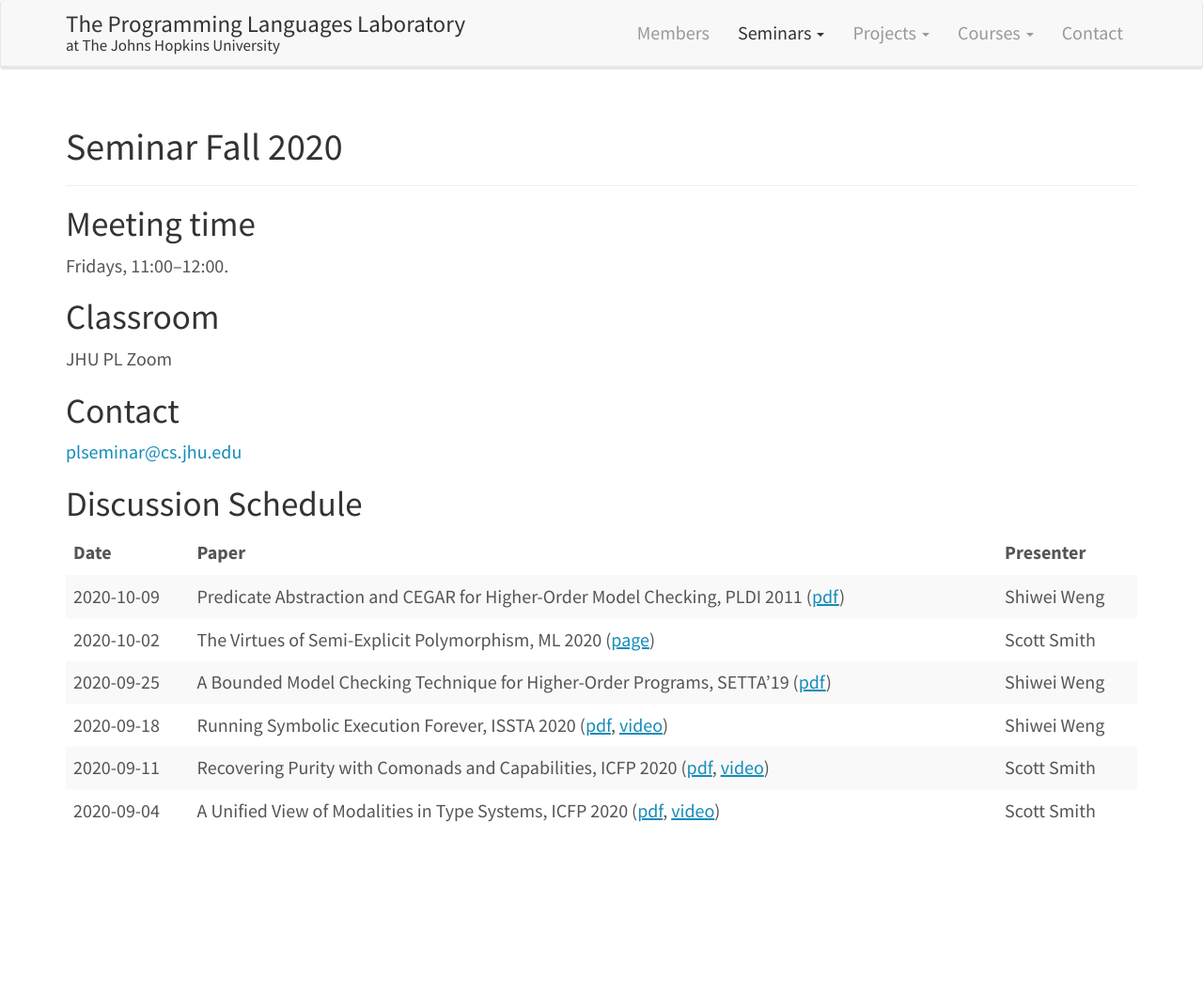
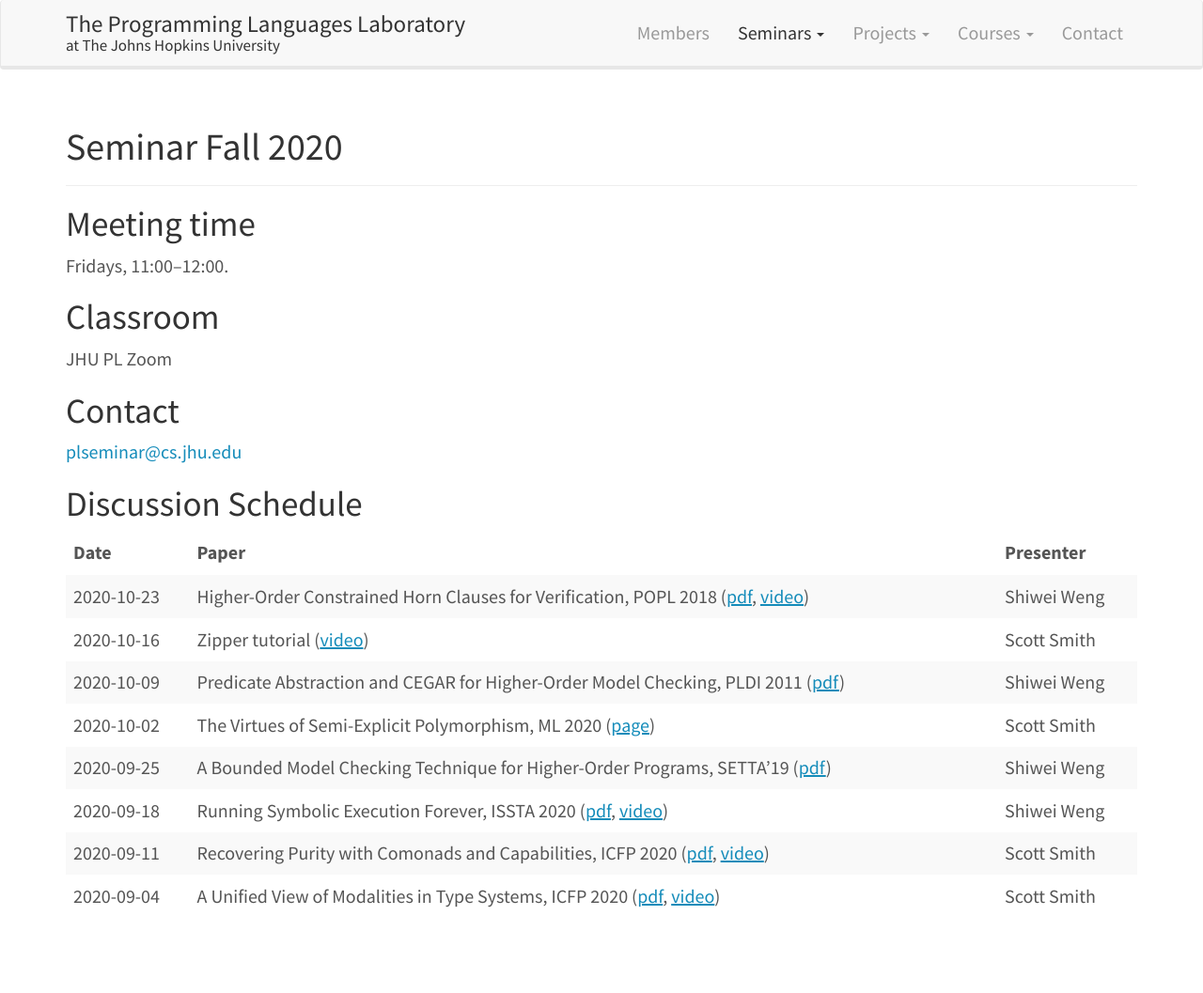
Before and after one commit to JHU-PL-Lab/www-pl-lab, a Jekyll site: the page built from seminars/fall-2020.md, in a window 1280 px wide. Shown: the whole page at 94% size. Built offline with Jekyll 4.4.1, drawn with Linux system fonts in a browser that asks for light colours; before the commit the page ends 965 px from its top, so only the background shows below that.

Commit message:
add seminars

```diff
--- a/seminars/fall-2020.md
+++ b/seminars/fall-2020.md
@@ -23,6 +23,8 @@ Discussion Schedule
 
 | Date       | Paper                                                                                                                                                                                                                  | Presenter   |
 | ---------- | ---------------------------------------------------------------------------------------------------------------------------------------------------------------------------------------------------------------------- | ----------- |
+| 2020-10-23 | Higher-Order Constrained Horn Clauses for Verification, POPL 2018 ([pdf](https://dl.acm.org/doi/10.1145/3158099), [video](https://www.youtube.com/watch?v=VFVDeXmuok8))                                                | Shiwei Weng |
+| 2020-10-16 | Zipper tutorial ([video](https://www.youtube.com/watch?v=HqHdgBXOOsE))                                                                                                                                                 | Scott Smith |
 | 2020-10-09 | Predicate Abstraction and CEGAR for Higher-Order Model Checking, PLDI 2011 ([pdf](http://www.cs.tsukuba.ac.jp/~uhiro/papers/pldi2011.pdf))                                                                             | Shiwei Weng |
 | 2020-10-02 | The Virtues of Semi-Explicit Polymorphism, ML 2020 ([page](https://icfp20.sigplan.org/details/mlfamilyworkshop-2020-papers/5/The-Virtues-of-Semi-Explicit-Polymorphism))                                               | Scott Smith |
 | 2020-09-25 | A Bounded Model Checking Technique for Higher-Order Programs, SETTA'19 ([pdf](https://qmro.qmul.ac.uk/xmlui/bitstream/123456789/60823/2/Tzevelekos%20A%20Bounded%20Model%202019%20Accepted.pdf))                       | Shiwei Weng |
```
